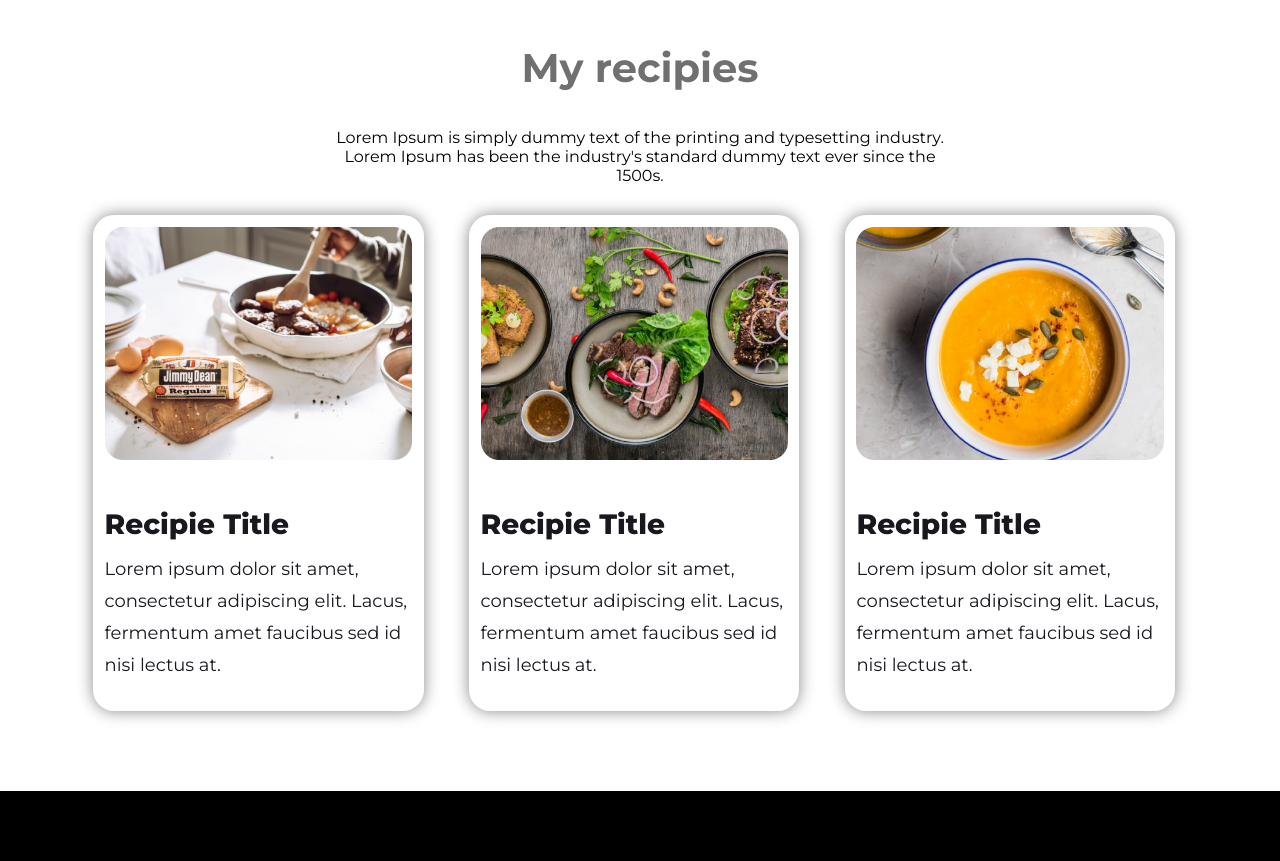
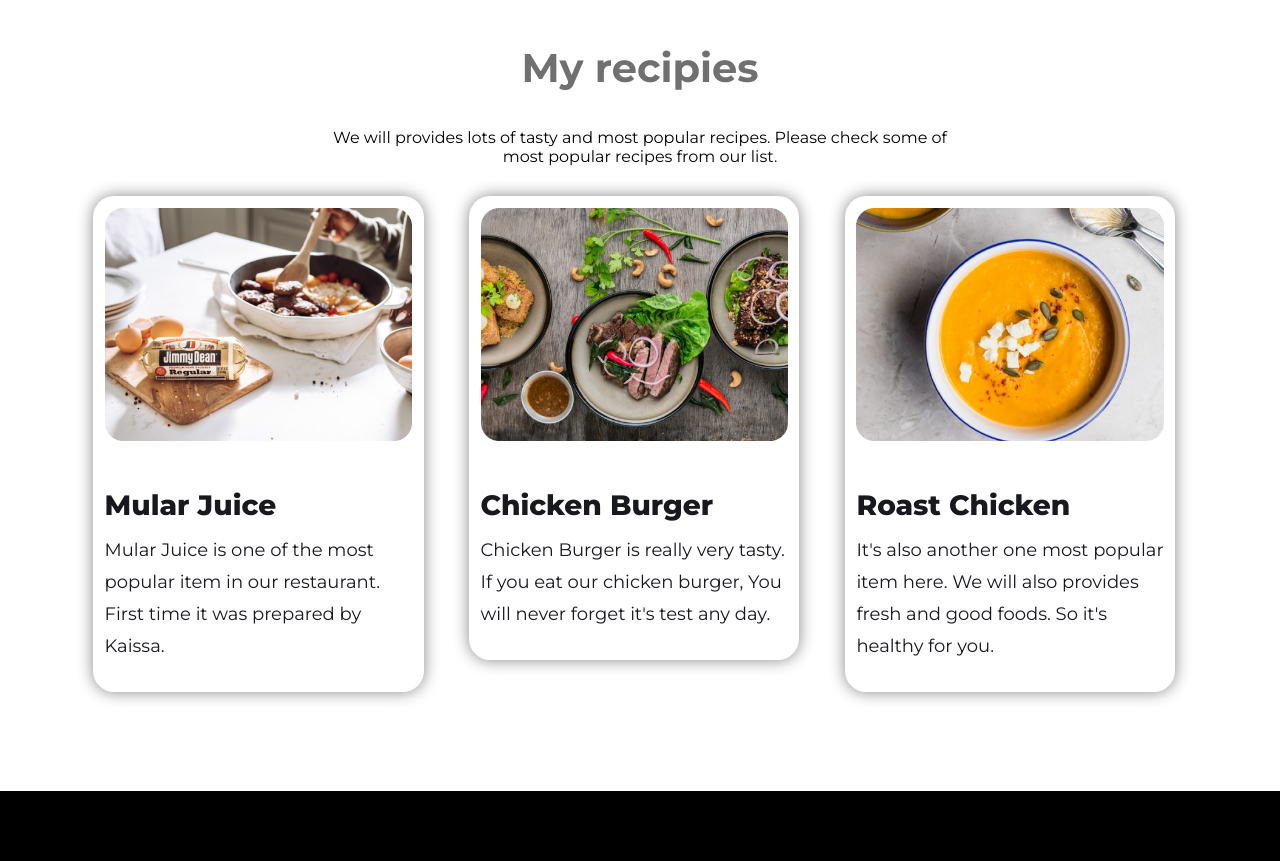
Before and after one commit to MMMonir/assignment-1, a plain HTML site: page index.html in a window 1280 px wide. Shown: the part 1100-1961 px from the top of the page. Drawn offline with Linux system fonts and the light colour scheme.

Commit message:
Recipes Update

```diff
--- a/index.html
+++ b/index.html
@@ -32,30 +32,30 @@
         </div>
         <div class="about-div about-right">
             <h2>About Me</h2>
-            <p class="about-para">Lorem ipsum dolor sit amet, consectetur adipiscing elit. Condimentum diam orci pretium a pharetra, feugiat cursus. Dictumst risus, sem egestas odio cras adipiscing vulputate. Nisi, risus in suscipit non. Non commodo volutpat, pharetra, vel.</p>
+            <p class="about-para">I am Patricia R. I taken Hotel Management degree from Singapore. First I have took a job in a 5star hotel and restaurant. I always enjoying my duity carefully. I am really a helpfull and honest person. I am also a dedicated person.</p>
             <a href="https://web.programming-hero.com/" class="bTn" target="_blank">Contact Me</a>
         </div>
     </section>
     <section class="recipie-container">
         <div class="center-div">
           <h2>My recipies</h2>
-          <p>Lorem Ipsum is simply dummy text of the printing and typesetting industry. Lorem Ipsum has been the industry's standard dummy text ever since the 1500s.</p>
+          <p>We will provides lots of tasty and most popular recipes. Please check some of most popular recipes from our list.</p>
       </div>
         <div class="recipie-section">
             <div class="recipie-div">
                <img src="images/Project%20Cover.jpg" alt="Recipie Image">
-                <h3 class="recipie-title">Recipie Title</h3>
-                <p class="recipie-text">Lorem ipsum dolor sit amet, consectetur adipiscing elit. Lacus, fermentum amet faucibus sed id nisi lectus at.</p>
+                <h3 class="recipie-title">Mular Juice</h3>
+                <p class="recipie-text">Mular Juice is one of the most popular item in our restaurant. First time it was prepared by Kaissa.</p>
             </div>
             <div class="recipie-div">
                <img src="images/Project%20Cover1.jpg" alt="Recipie Image">
-                <h3 class="recipie-title">Recipie Title</h3>
-                <p class="recipie-text">Lorem ipsum dolor sit amet, consectetur adipiscing elit. Lacus, fermentum amet faucibus sed id nisi lectus at.</p>
+                <h3 class="recipie-title">Chicken Burger</h3>
+                <p class="recipie-text">Chicken Burger is really very tasty. If you eat our chicken burger, You will never forget it's test any day.</p>
             </div>
             <div class="recipie-div">
            <img src="images/Project%20Cover2.png" alt="Recipie Image">
-            <h3 class="recipie-title">Recipie Title</h3>
-            <p class="recipie-text">Lorem ipsum dolor sit amet, consectetur adipiscing elit. Lacus, fermentum amet faucibus sed id nisi lectus at.</p>
+            <h3 class="recipie-title">Roast Chicken</h3>
+            <p class="recipie-text">It's also another one most popular item here. We will also provides fresh and good foods. So it's healthy for you.</p>
         </div>
        </div>
     </section>
```
